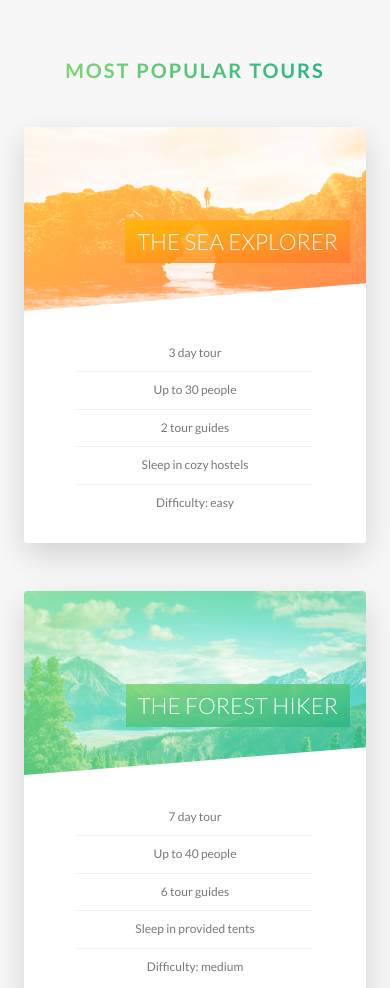
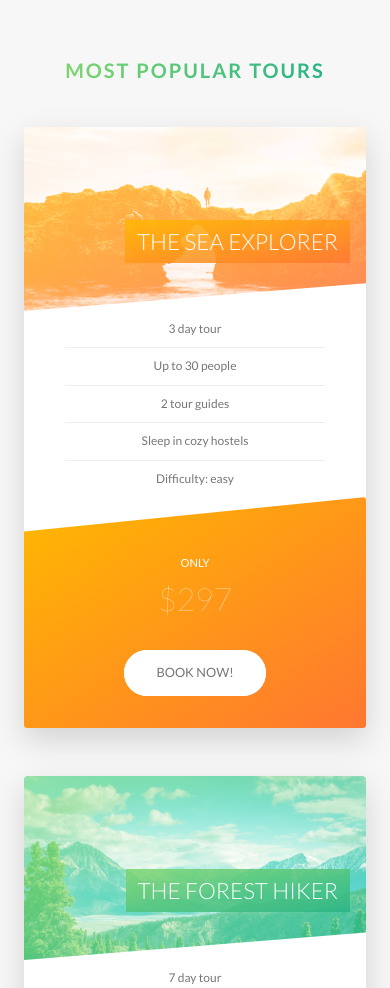
Before and after one commit to KadenZipfel/natours, a website: page index.html in a window 390 px wide. Shown: the part 2360-3348 px from the top of the page. Drawn offline with Linux system fonts and the light colour scheme.

Commit message:
Media queries for tours, stories, and booking sections

```diff
--- a/sass/components/_card.scss
+++ b/sass/components/_card.scss
@@ -176,4 +176,50 @@
     font-size: 6rem;
     font-weight: 100;
   }
+
+
+
+  @include respond(tab-port) {
+    height: auto;
+    border-radius: 3px;
+    background-color: $color-white;
+    box-shadow: 0 1.5rem 4rem rgba($color-black, .15);
+
+    &__side {
+      height: auto;
+      position: relative;
+      box-shadow: none;
+
+      &--back {
+        transform: rotateY(0);
+        clip-path: polygon(0 15%, 100% 0, 100% 100%, 0 100%);
+      }
+    }
+
+    &:hover &__side--front {
+      transform: rotateY(0);
+    }
+
+    &__details {
+      padding: 0 1rem;
+    }
+
+    //Back-side styling
+    &__cta {
+     position: relative;
+     top: 0%;
+     left: 0%;
+     transform: translate(0);
+     width: 100%;
+     padding: 7rem 4rem 4rem 4rem;
+    }
+
+    &__price-box {
+      margin-bottom: 3rem;
+    }
+
+    &__price-value {
+      font-size: 4rem;
+    }
+  }
 }
--- a/sass/components/_form.scss
+++ b/sass/components/_form.scss
@@ -16,6 +16,10 @@
     width: 90%;
     display: block;
     transition: all .3s;
+
+    @include respond(tab-port) {
+      width: 100%;
+    }
 
     &:focus {
       outline: none;
@@ -50,6 +54,11 @@
   &__radio-group {
     width: 49%;
     display: inline-block;
+
+    @include respond(tab-port) {
+      width: 100%;
+      margin-bottom: 2rem;
+    }
   }
 
   &__radio-input {
--- a/sass/components/_popup.scss
+++ b/sass/components/_popup.scss
@@ -27,6 +27,10 @@
   &__left {
     width: 33.333333%;
     display: table-cell;
+
+    @include respond(tab-land) {
+      display: none;
+    }
   }
 
   &__right {
@@ -34,6 +38,16 @@
     display: table-cell;
     vertical-align: middle;
     padding: 3rem 5rem;
+
+    @include respond(tab-land) {
+      width: 100%;
+      display: inline-block;
+      text-align: center;
+    }
+
+    @include respond(tab-port) {
+      padding: 2rem 4rem;
+    }
   }
 
   &__img {
@@ -57,6 +71,12 @@
     -ms-hyphens: auto;
     -webkit-hyphens: auto;
     hyphens: auto;
+
+    @include respond(tab-port) {
+      -moz-column-count: 1;
+      column-count: 1;
+      margin-bottom: 2rem;
+    }
   }
 
   &:target {
--- a/sass/components/_story.scss
+++ b/sass/components/_story.scss
@@ -8,6 +8,16 @@
   padding-left: 9rem;
   font-size: $default-font-size;
   transform: skewX(-12deg);
+
+  @include respond(tab-port) {
+    width: 100%;
+    padding: 4rem;
+    padding-left: 7rem;
+  }
+
+  @include respond(phone) {
+    transform: skew(0);
+  }
 
   &__shape {
     width: 15rem;
@@ -22,6 +32,10 @@
     transform: translateX(-3rem) skewX(12deg);
     position: relative;
     backface-visibility: hidden;
+
+    @include respond(phone) {
+      transform: translateX(-3rem) skewX(0);
+    }
   }
 
   &__img {
@@ -33,6 +47,10 @@
 
   &__text {
     transform: skewX(12deg);
+
+    @include respond(phone) {
+      transform: skewX(0);
+    }
   }
 
   &__caption {
--- a/sass/pages/_home.scss
+++ b/sass/pages/_home.scss
@@ -62,14 +62,36 @@
   rgba($color-white, .9) 50%,
   transparent 50%),
   url(../img/nat-10.jpg);
-  background-size: cover;
+  background-size: 100%;
   border-radius: 3px;
   box-shadow: 0 1.5rem 4rem rgba($color-black, .2);
 
-  height: 50rem;
+  @include respond(tab-land) {
+    background-image: linear-gradient(105deg,
+    rgba($color-white, .9) 0%,
+    rgba($color-white, .9) 65%,
+    transparent 65%),
+    url(../img/nat-10.jpg);
+    background-size: cover;
+  }
+
+  @include respond(tab-port) {
+    background-image: linear-gradient(to right,
+    rgba($color-white, .9) 0%,
+    rgba($color-white, .9) 100%),
+    url(../img/nat-10.jpg);
+  }
 
   &__form {
     width: 50%;
     padding: 6rem;
+
+    @include respond(tab-land) {
+      width: 65%;
+    }
+
+    @include respond(tab-port) {
+      width: 100%;
+    }
   }
 }
```
Also changed, not shown: css/style.css.
